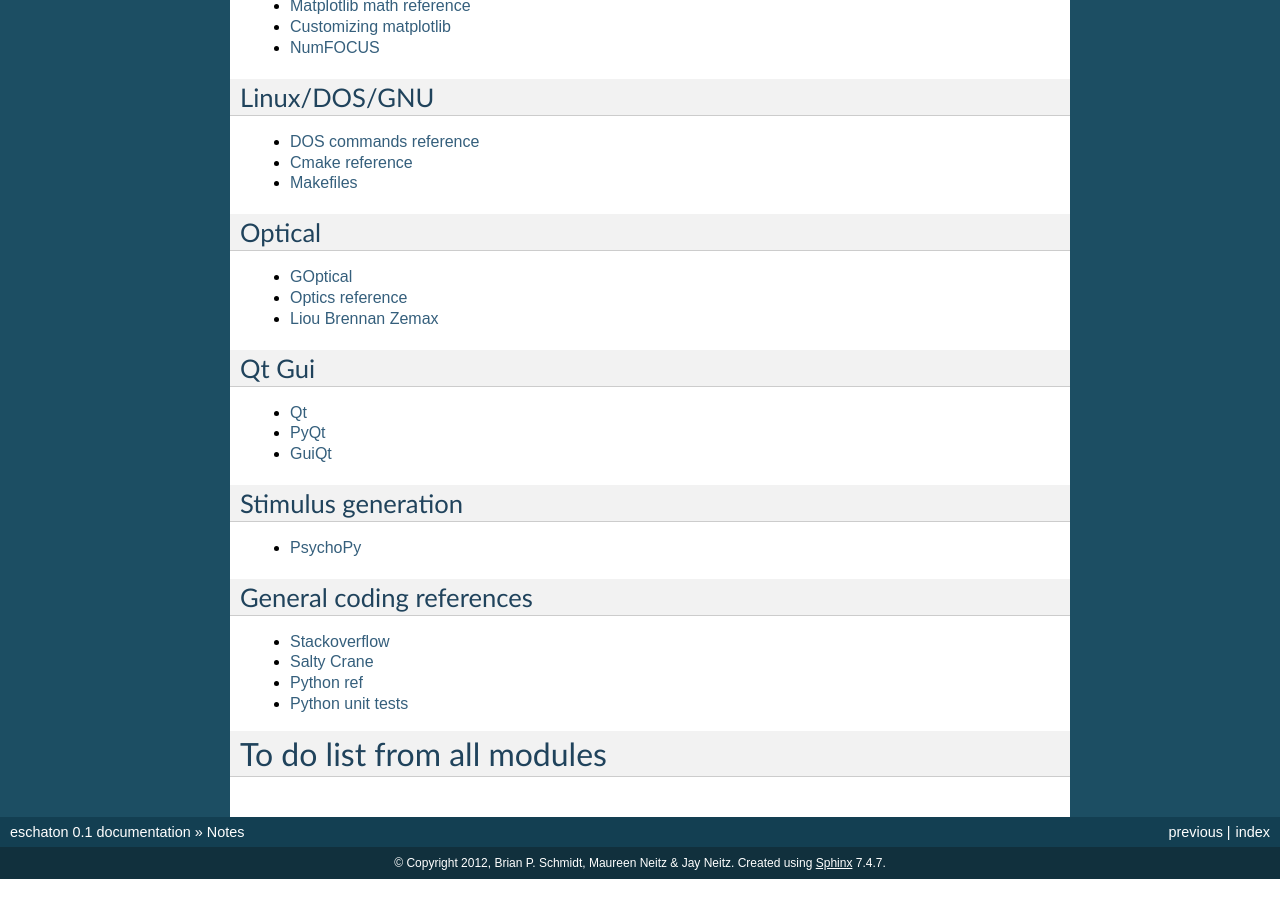
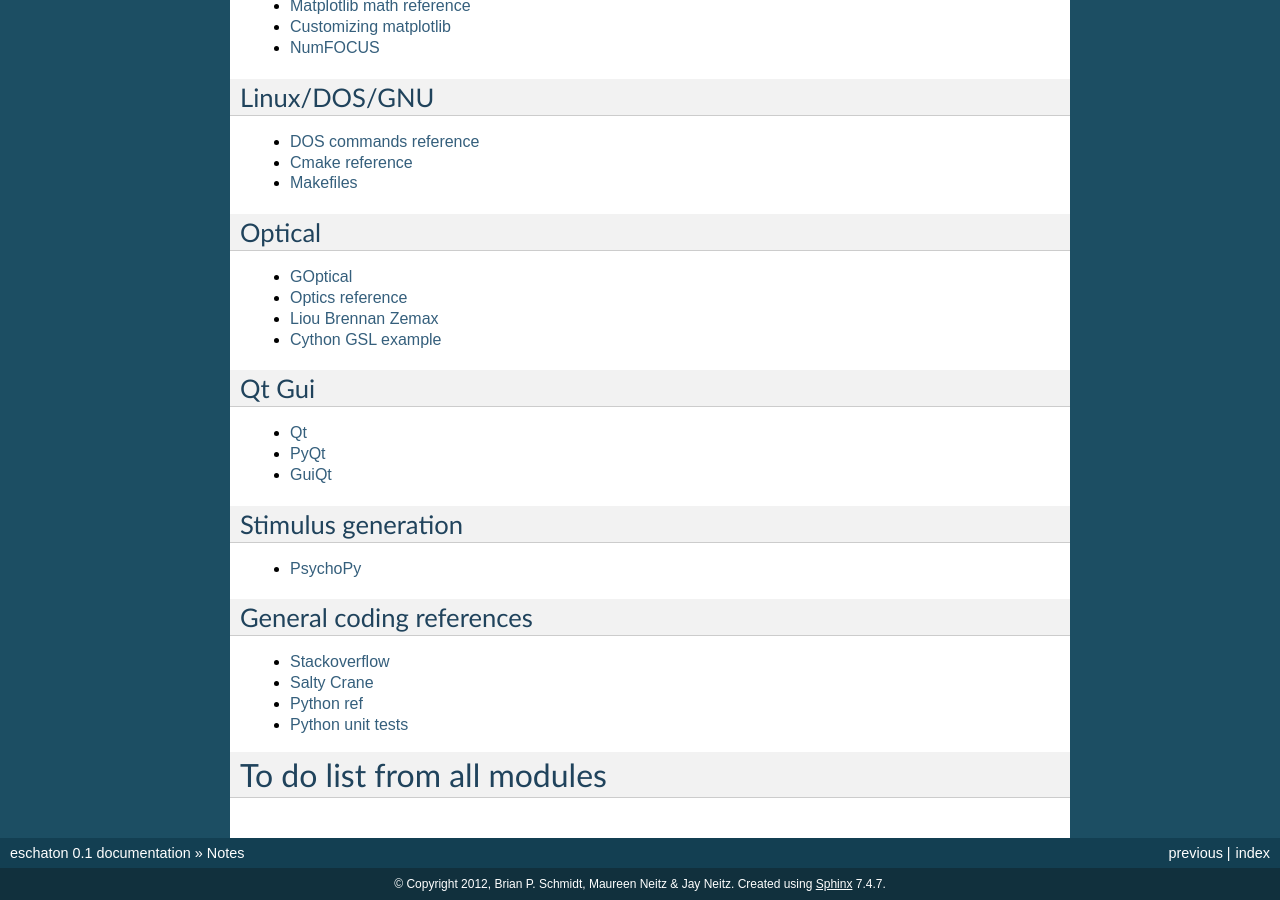
Before and after one commit to bps10/emmetrop, a Sphinx documentation site: the page built from doc/source/Notes_links_todos.rst, in a window 1280 px wide and 900 px high, scrolled down 1041 px. Built offline with Sphinx 7.4.7, drawn with Linux system fonts in a browser that asks for light colours; pages that are not in the unit, such as notebooks, are missing from menus; before the commit the page ends 1920 px from its top, so only the background shows below that.

Commit message:
Update doc/source/Notes_links_todos.rst

```diff
--- a/doc/source/Notes_links_todos.rst
+++ b/doc/source/Notes_links_todos.rst
@@ -60,6 +60,7 @@
 * `GOptical <http://www.gnu.org/software/goptical/>`_
 * `Optics reference <http://www.oculist.net/downaton502/prof/ebook/duanes/pages/v1/v1c033.html>`_
 * `Liou Brennan Zemax <http://www.radiantzemax.com/kb-en/KnowledgebaseArticle50117.aspx>`_
+* `Cython GSL example <https://github.com/dagss/euroscipy2010>`_
 
 Qt Gui
 ^^^^^^^
```
